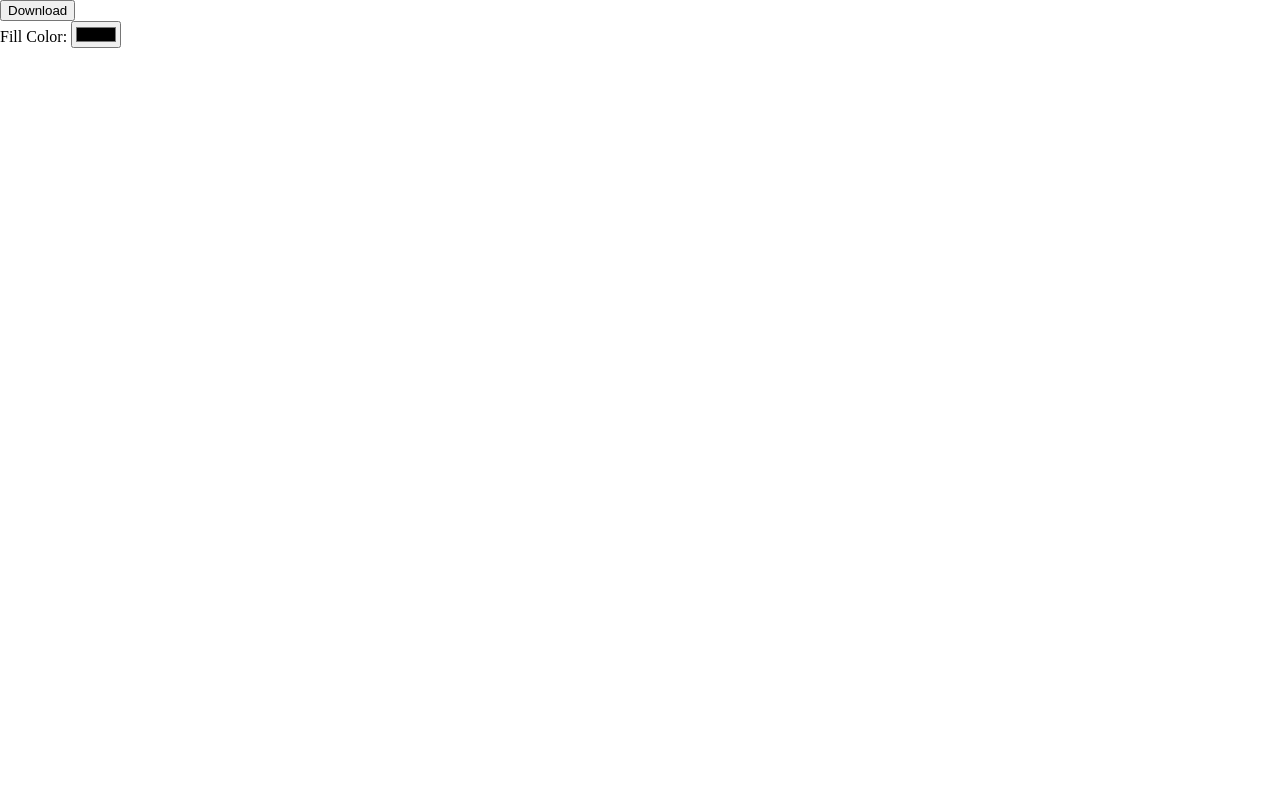
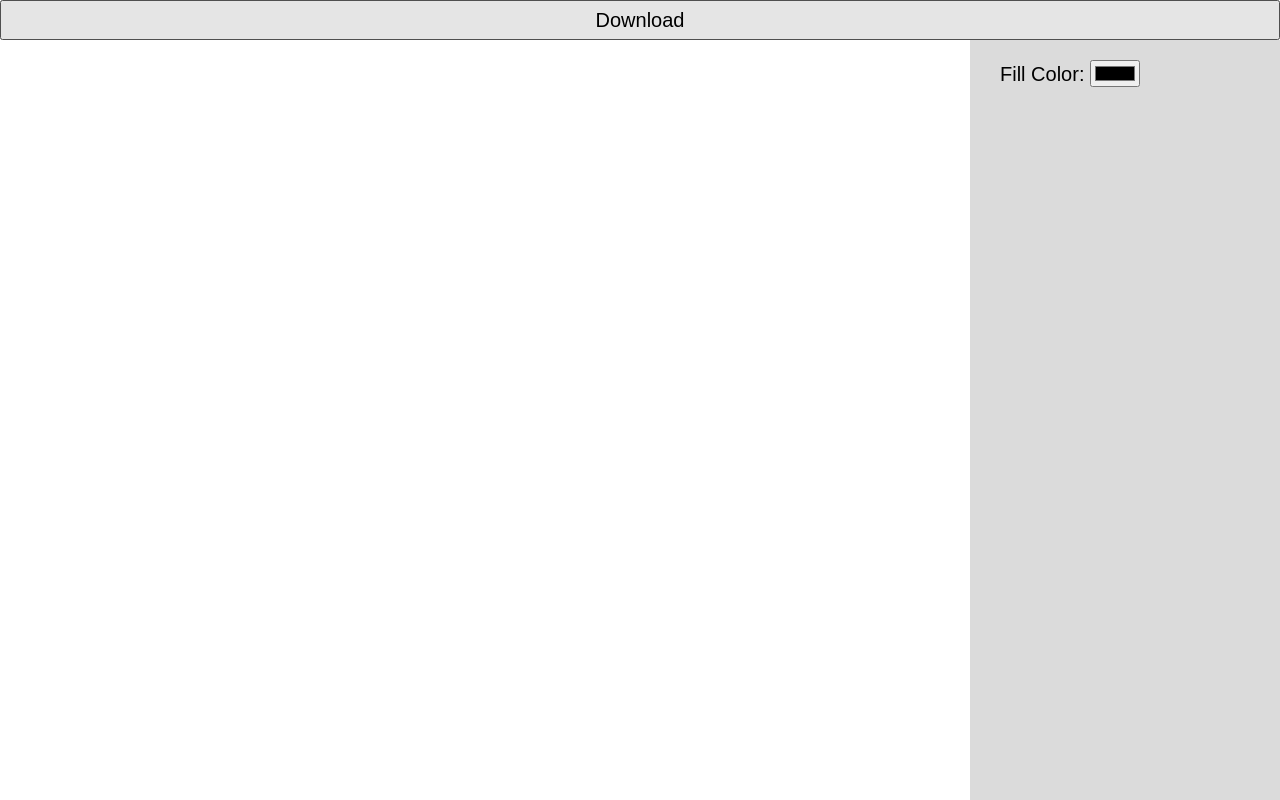
Before and after one commit to 99TheDark/SVG-Editor, a plain HTML site: page index.html in a window 1280 px wide. Drawn offline with Linux system fonts and the light colour scheme; a web font is replaced by a local one.

Commit message:
Update style.css

```diff
--- a/style.css
+++ b/style.css
@@ -1,38 +1,68 @@
+@font-face {
+    font-family: "Quicksand";
+    src: url("fonts/Quicksand/Quicksand-VariableFont_wght.ttf") format("truetype-variations");
+    font-weight: 500;
+}
+
+@media (prefers-color-scheme: light) {
+
+}
+
+@media (prefers-color-scheme: dark) {
+
+}
+
 body {
     margin: 0px;
     padding: 0px;
     overflow-x: hidden;
     overflow-y: hidden;
+    font-family: "Quicksand", sans-serif;
+    font-size: 20px;
 }
 
 #svg {
     position: fixed;
-    inset: 0px;
-    width: 100vw;
-    height: 100vh;
+    left: 0px;
+    top: 40px;
+    width: calc(100vw - 250px - 30px*2);
+    height: calc(100vh - 40px);
     z-index: 1;
 }
 
 #nodes {
     position: fixed;
-    inset: 0px;
-    width: 100vw;
-    height: 100vh;
+    left: 0px;
+    top: 40px;
+    width: calc(100vw - 250px - 30px*2);
+    height: calc(100vh - 40px);
     z-index: 2;
 }
 
-#tools {
+#toolbar {
     position: fixed;
-    width: 100vw;
-    height: 100vh;
-    inset: 0px;
+    width: 200px;
+    height: calc(100vh - 40px);
+    top: 40px;
+    left: 0px;
     z-index: 3;
 }
 
-#save {
+#settings-toolbar {
+    position: fixed;
+    width: 250px;
+    height: calc(100vh - 40px - 20px*2);
+    top: 40px;
+    right: 0px;
+    background-color: #dbdbdb;
+    padding: 20px 30px;
+    z-index: 3;
+}
+
+#download {
     width: 100vw;
     height: 40px;
     inset: 0px;
     font-size: 20px;
-    z-index: 4;
+    z-index: 5;
 }
```
